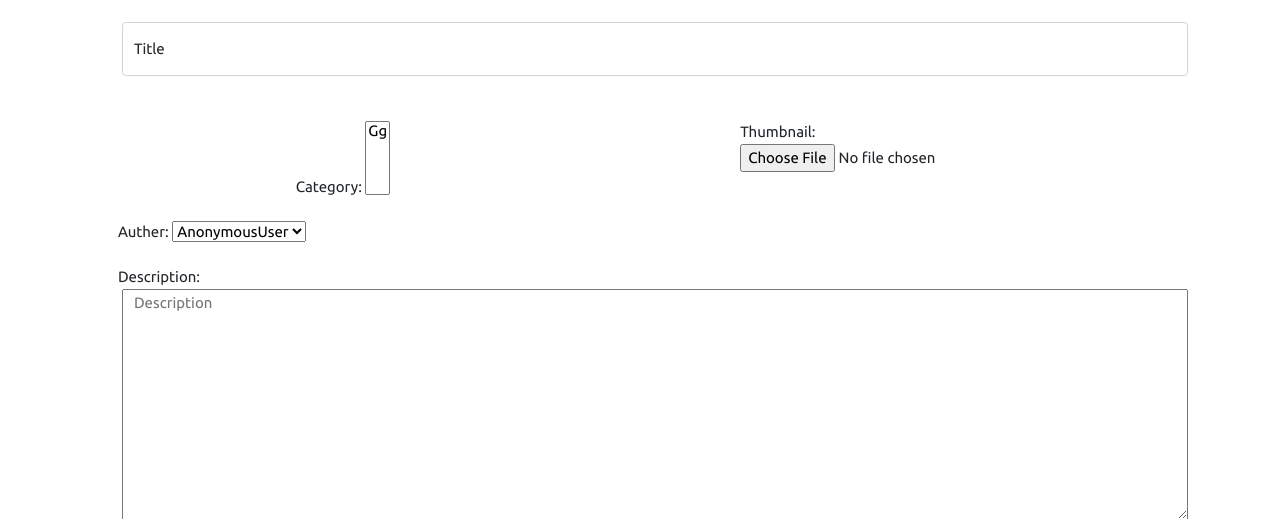
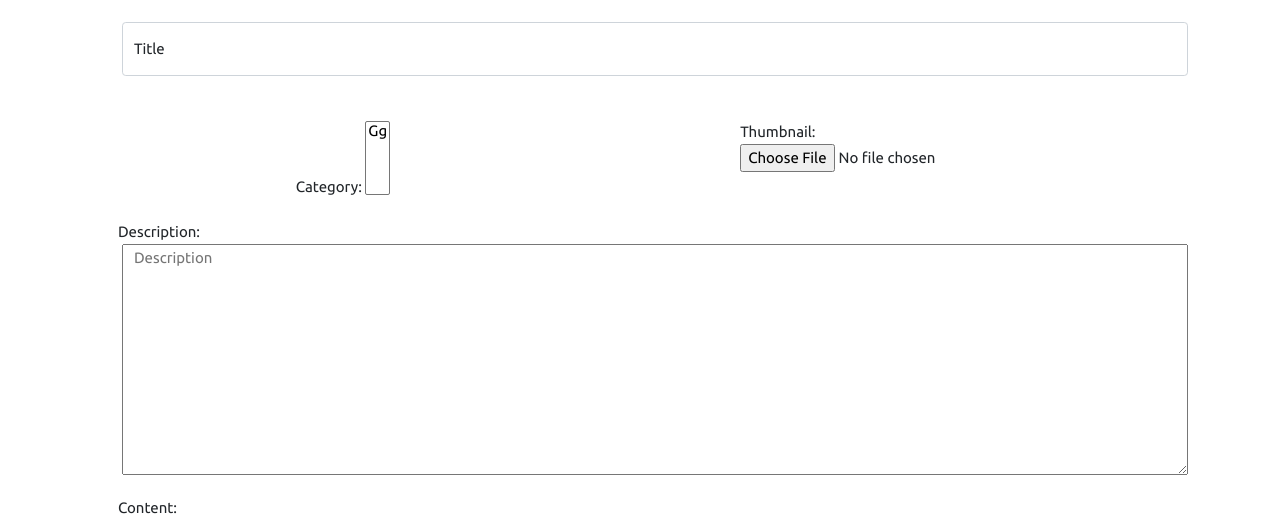
Before and after one commit to Dev-Bittu/CyberKernel, a Django app: template templates/cyberkernel/post.html in a window 1280 px wide. Shown: the part 209-728 px from the top of the page. Run offline with Django 4.2, Linux system fonts and the light colour scheme; the template is opened without the code that fills it: values that come from a table or form of the project are taken from there, others are empty; some libraries are stand-ins or nearby versions.

Commit message:
hide auther input

```diff
--- a/templates/cyberkernel/post.html
+++ b/templates/cyberkernel/post.html
@@ -42,15 +42,15 @@
         <input type="file" name="thumbnail" required id="thumbnail">
      </div>
      </div>
-     <div class="col-md-3 mt-4">
+     <div class="col-md-3 mt-4" style="display: none;">
        <label for="auther">
          Auther:
        </label>
        <select name="auther" id="auther">
-  <option value="1" selected>
-    {{ request.user }}
-  </option>
-</select>
+  	   <option value="1" selected>
+    	   {{ request.user }}
+  	   </option>
+	   </select>
     </div>
     </div>
      <div class="row mt-4">
```
